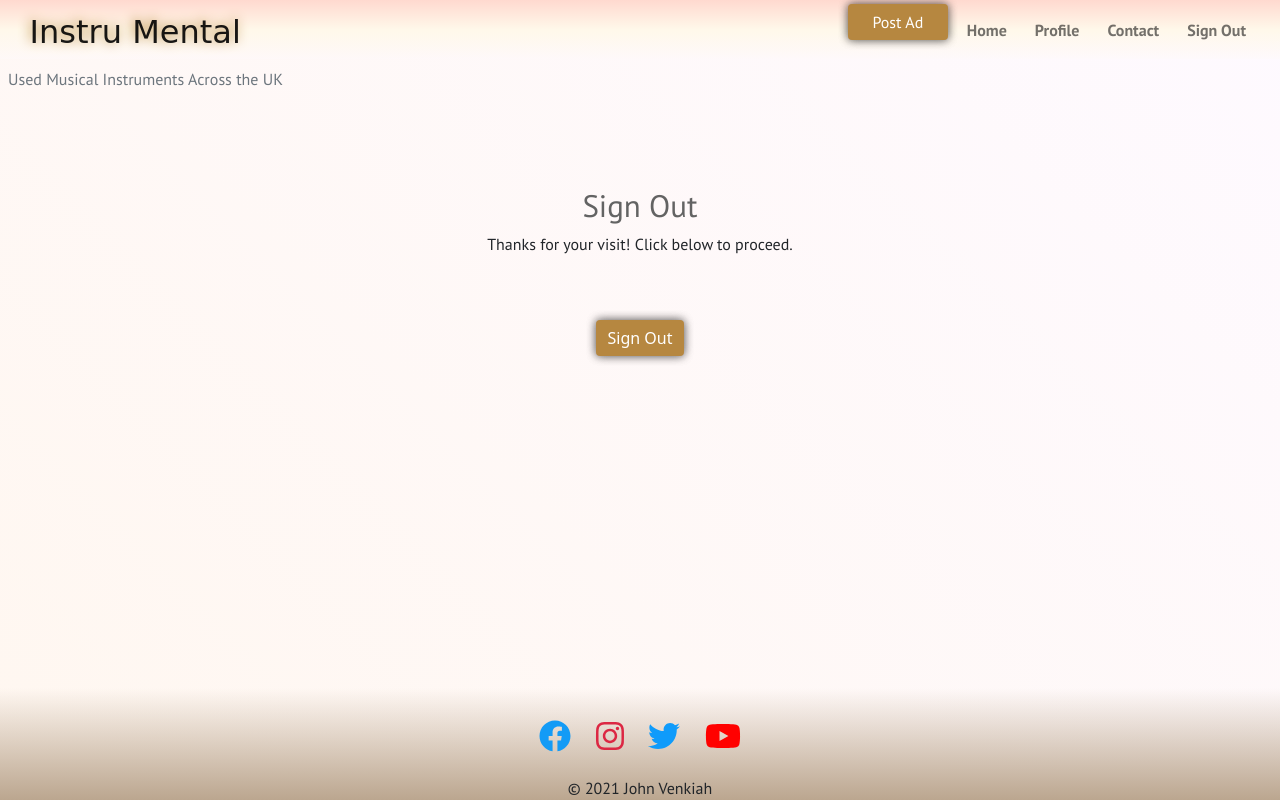
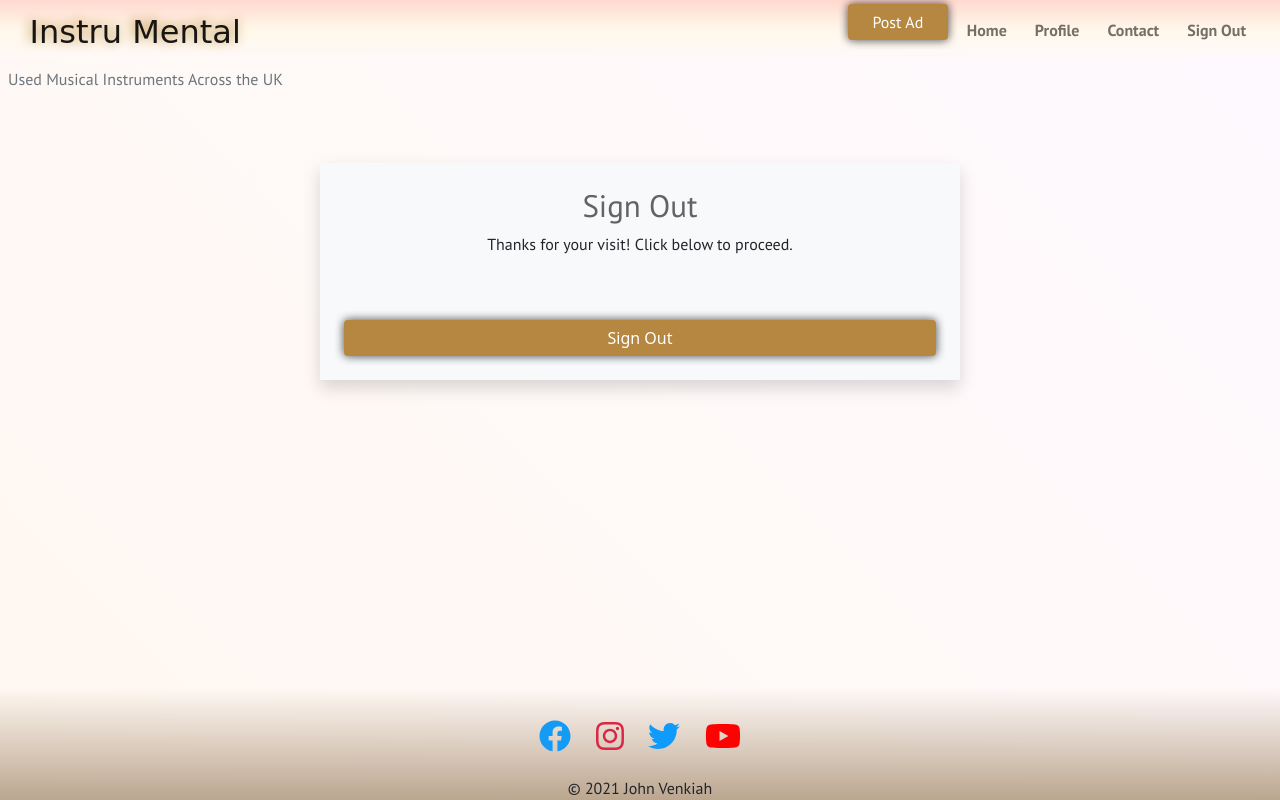
Before and after one commit to johnvenkiah/CI_PP4_John_Venkiah, a Django app: page /accounts/logout/ in a window 1280 px wide. Run offline with Django 3.2, Linux system fonts and the light colour scheme; a user stored in the database is signed in; some web fonts are replaced.

Commit message:
style: design signout page

```diff
--- a/templates/account/logout.html
+++ b/templates/account/logout.html
@@ -6,11 +6,11 @@
 
 {% block content %}
 <div class="row text-center g-0">
-    <div class="col p-4 mx-auto mt-md-5 d-grid">
+    <div class="col col-md-6 p-4 mx-auto bg-light mt-md-5 shadow mb-5">
         <h2>{% trans "Sign Out" %}</h1>
 
             <p>{% trans 'Thanks for your visit! Click below to proceed.' %}</p>
-            <form method="post" class="text-center mx-auto" action="{% url 'account_logout' %}">
+            <form method="post" class="d-grid text-center mx-auto" action="{% url 'account_logout' %}">
                 {% csrf_token %}
                 {% if redirect_field_value %}
                 <input type="hidden" name="{{ redirect_field_name }}" value="{{ redirect_field_value }}" />
```
Also changed, not shown: db.sqlite3.
